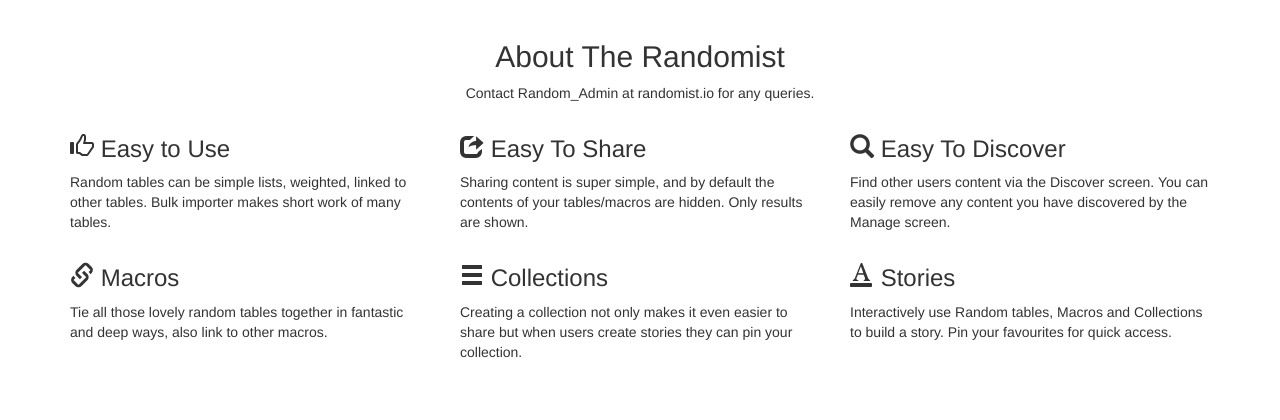
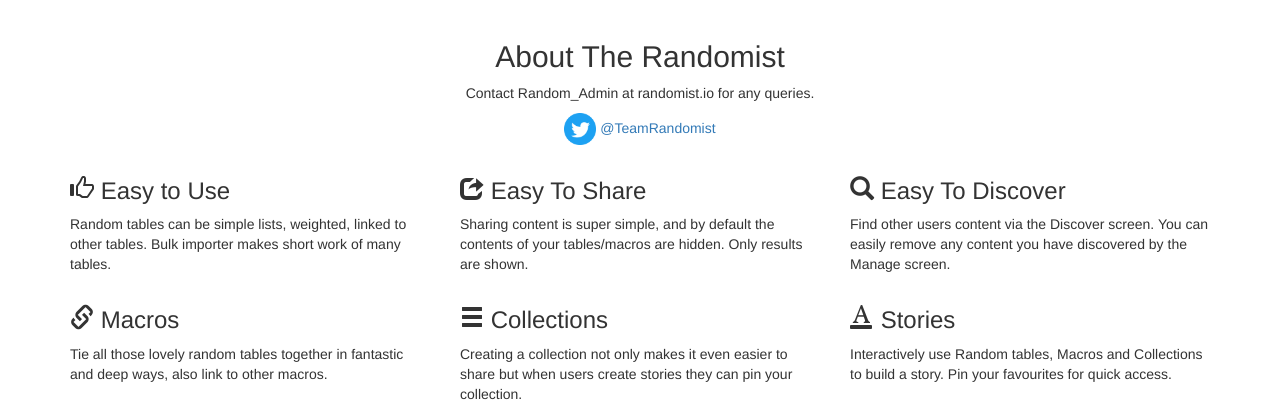
Before and after one commit to ukblumf/randomise-it, a Flask app: page /about in a window 1280 px wide. Shown: the part 52-472 px from the top of the page. Run offline with Flask 2, Linux system fonts and the light colour scheme; parts of the project's set-up code (start-up, migrations or seed data) failed here and were passed over; some libraries are stand-ins or nearby versions.

Commit message:
Added twitter link

```diff
--- a/app/templates/about.html
+++ b/app/templates/about.html
@@ -9,6 +9,12 @@
             <div class="intro">
                 <h2 class="text-center">About The Randomist</h2>
                 <p class="text-center">Contact Random_Admin at randomist.io for any queries.</p>
+                <p class="text-center">
+                    <a href="https://twitter.com/TeamRandomist" target="_blank">
+                        <img src="{{ url_for('static', filename='Twitter_Social_Icon_Circle_Color.png') }}" height="32" width="32"/>
+                        @TeamRandomist
+                    </a>
+                </p>
             </div>
             <div class="row features">
                 <div class="col-md-4 col-sm-6 item">
```
Also changed, not shown: app/static/Twitter_Social_Icon_Circle_Color.png (added).
